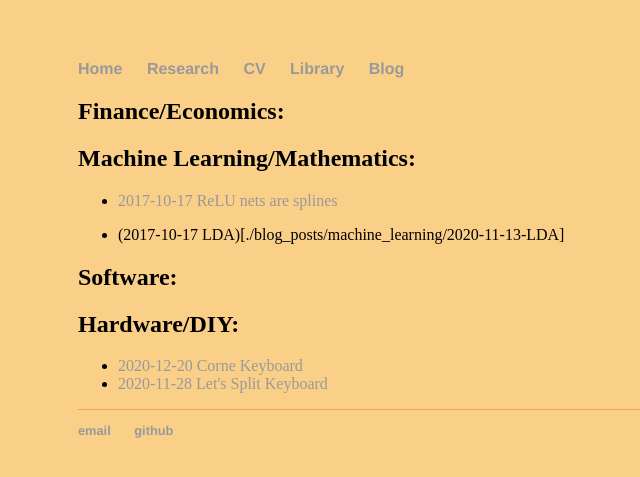
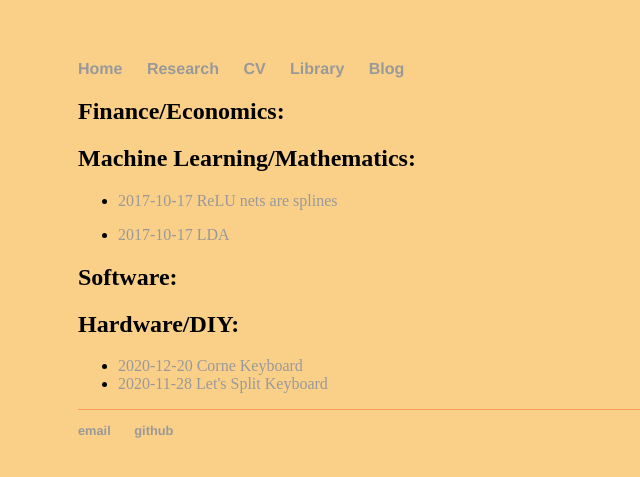
Before and after one commit to HanssonMagnus/HanssonMagnus.github.io, a Jekyll site: the page built from blog.md, in a window 1280 px wide. Shown: the top 477 px of the page, without its empty margins (242-882 px from the left). Built offline with Jekyll 4.4.1, drawn with Linux system fonts in a browser that asks for light colours.

Commit message:
change to markdown

```diff
--- a/blog.md
+++ b/blog.md
@@ -9,7 +9,7 @@ title: Magnus Hansson - Blog
 <ul>
     <li> <a href="./blog_posts/machine_learning/2017-10-17-ReLU-Nets-are-Splines"> 2017-10-17 ReLU nets are splines </a> </li>
 </ul>
-* (2017-10-17 LDA)[./blog_posts/machine_learning/2020-11-13-LDA]
+* [2017-10-17 LDA](./blog_posts/machine_learning/2020-11-13-LDA)
 <h2> Software: </h2>
 
 <h2> Hardware/DIY: </h2>
```
